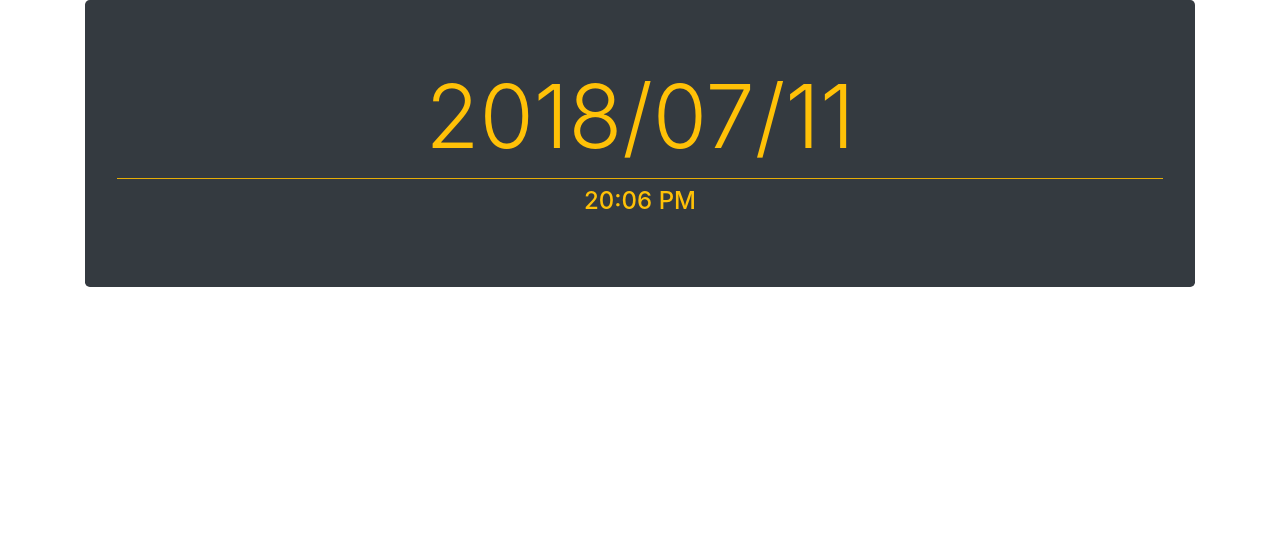
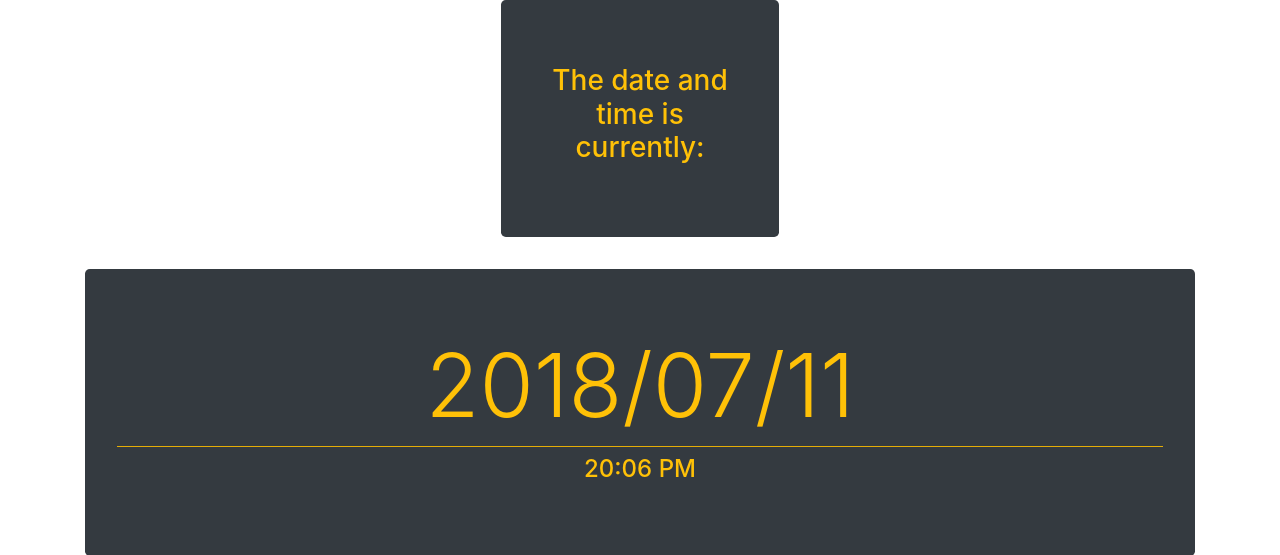
Before and after one commit to Cody-j-w/Python, a Django app: a page that uses Django_intro/main/apps/timepiece/templates/timepiece/index.html in a window 1280 px wide. Shown: the top 555 px of the page. Run offline with Django 3.2, Linux system fonts and the light colour scheme; some libraries are stand-ins or nearby versions.

Commit message:
Added clarification to time display

```diff
--- a/Django_intro/main/apps/timepiece/templates/timepiece/index.html
+++ b/Django_intro/main/apps/timepiece/templates/timepiece/index.html
@@ -9,6 +9,9 @@
 </head>
 <body>
     <div class="container">
+            <div class="jumbotron bg-dark mx-auto w-25">
+                <h3 class="text-warning text-center">The date and time is currently:</h3>
+            </div>
         <div class="jumbotron bg-dark">
             <h1 class="mx-auto text-warning display-2 text-center">{{date}}</h1>
             <hr class="my-2 bg-warning">
```
